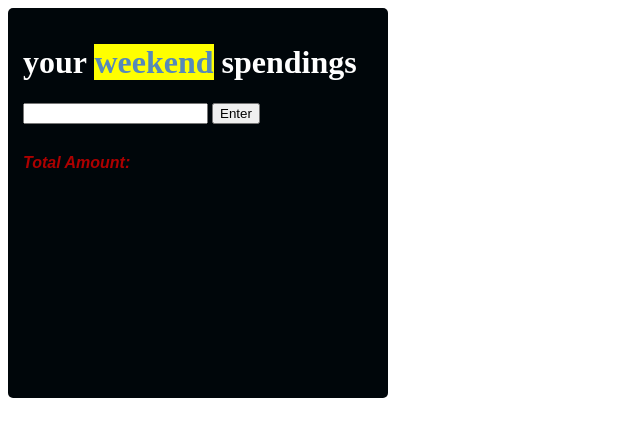
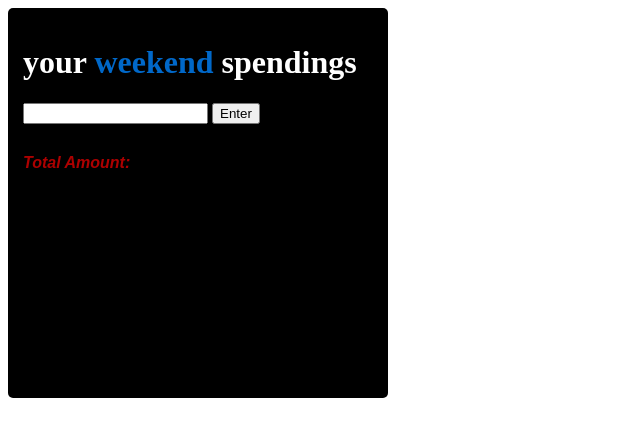
Before and after one commit to Thill799/financialapp-vanilla.js, a PHP site: page / in a window 1280 px wide. Shown: the top 437 px of the page, without its empty margins (0-640 px from the left). Run offline with PHP 8.4, Linux system fonts and the light colour scheme.

Commit message:
color change

```diff
--- a/style.css
+++ b/style.css
@@ -2,7 +2,7 @@
     padding: 15px;
     height: 360px;
     width: 350px;
-    background-color: rgb(0, 6, 10);
+    background-color: #000000;
     border-radius: 5px;
   }
 
@@ -14,11 +14,12 @@
 
   .weekend{
     font-style:"Gill Sans", sans-serif;
-    color:#5689b9
+    color:#0068c9;
+    background-color:#000000;
   }
 
   input{
-      color:#ad68005d;
+      color:#0a0d205d;
   }
 
   ul{
```
